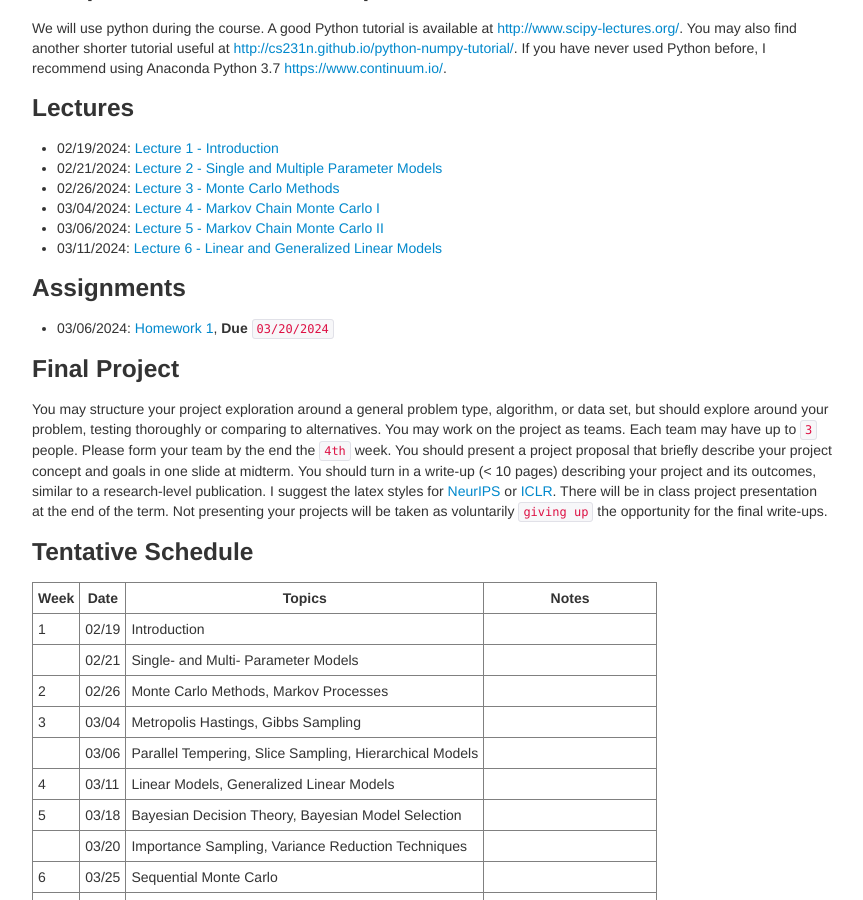
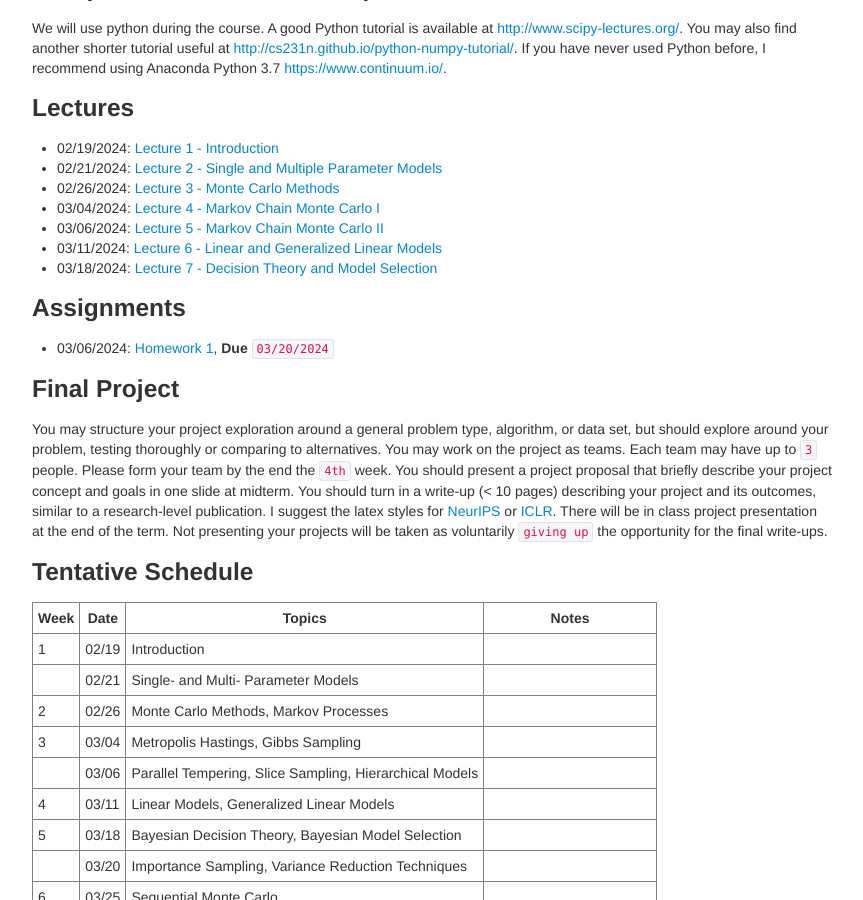
Before and after one commit to zcrabbit/zcrabbit.github.io, a Jekyll site: the page built from courses/btc-s24.md, in a window 1280 px wide and 900 px high, scrolled down 1035 px. Shown: the whole window, without its empty margins (208-1071 px from the left). Built offline with Jekyll 4.4.1, drawn with Linux system fonts in a browser that asks for light colours.

Commit message:
lecture 7 out

```diff
--- a/courses/btc-s24.md
+++ b/courses/btc-s24.md
@@ -46,6 +46,7 @@ We will use python during the course. A good Python tutorial is available at <ht
 - 03/04/2024: [Lecture 4 - Markov Chain Monte Carlo I]({{sites.baseurl}}/static/slides/btc_spring24/lec04.pdf)
 - 03/06/2024: [Lecture 5 - Markov Chain Monte Carlo II]({{sites.baseurl}}/static/slides/btc_spring24/lec05.pdf)
 - 03/11/2024: [Lecture 6 - Linear and Generalized Linear Models]({{sites.baseurl}}/static/slides/btc_spring24/lec06.pdf)
+- 03/18/2024: [Lecture 7 - Decision Theory and Model Selection]({{sites.baseurl}}/static/slides/btc_spring24/lec07.pdf)
 
 
 
```
Also changed, not shown: 2 other files.
